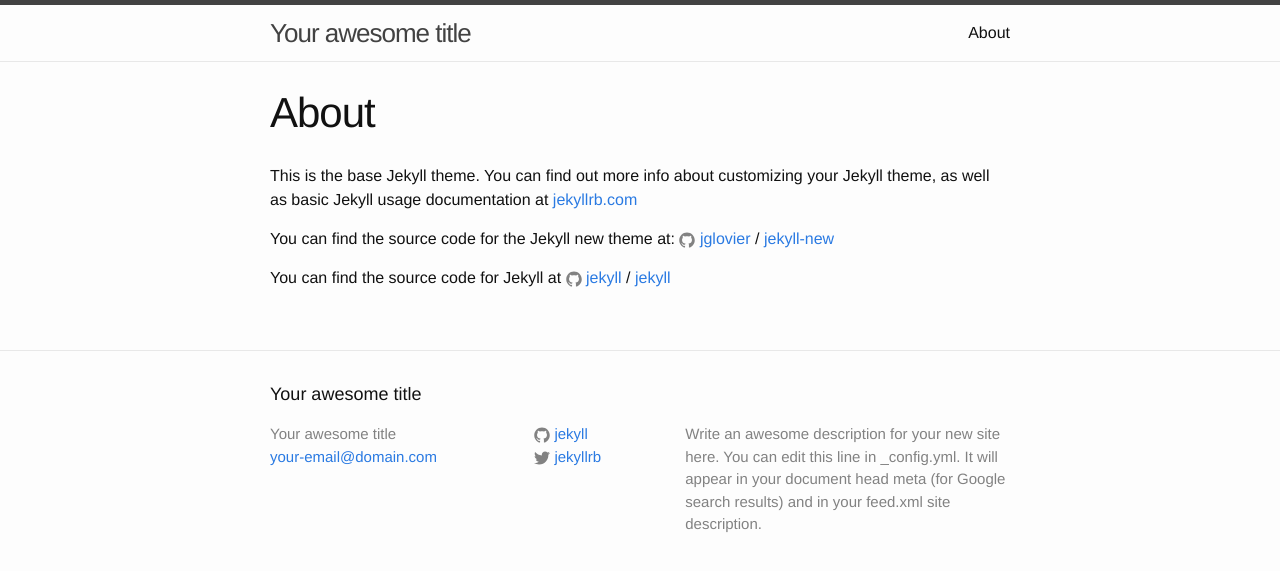
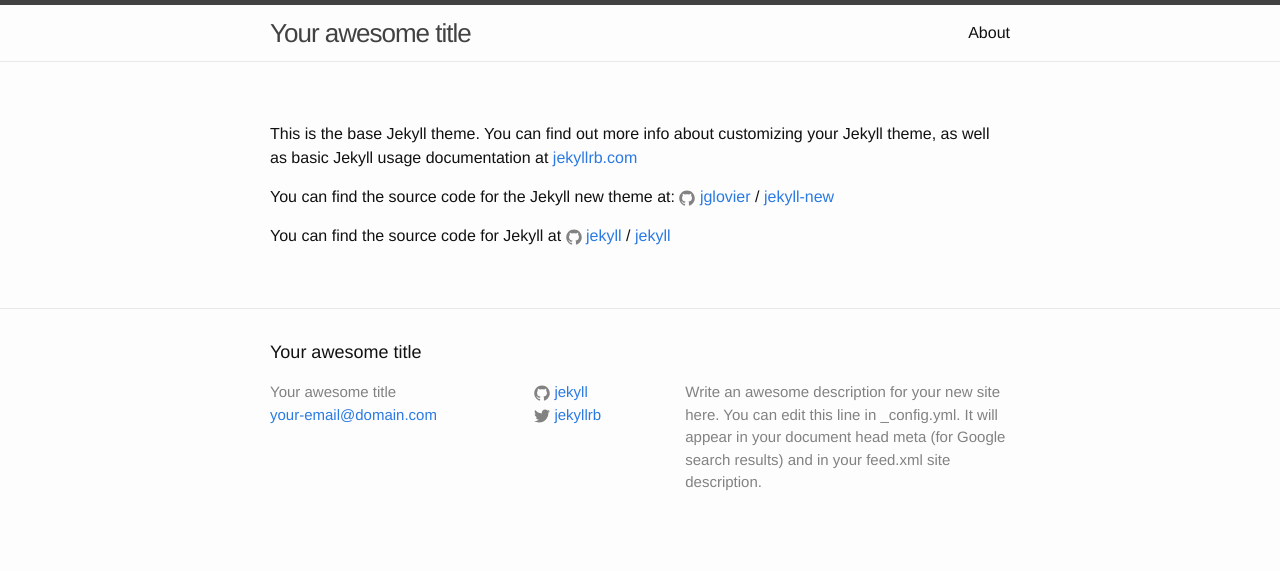
Before and after one commit to RicoRat5000/RicoRat5000.github.io, a Jekyll site: the page built from about.md, in a window 1280 px wide. Shown: the top 571 px of the page. Built offline with Jekyll 4.4.1, drawn with Linux system fonts in a browser that asks for light colours.

Commit message:
Update page.html

```diff
--- a/_layouts/page.html
+++ b/_layouts/page.html
@@ -4,7 +4,7 @@ layout: default
 <article class="post">
 
   <header class="post-header">
-    <h1 class="post-title">{{ page.title }}</h1>
+    <h1 class="post-title">{{ hi }}</h1>
   </header>
 
   <div class="post-content">
```
